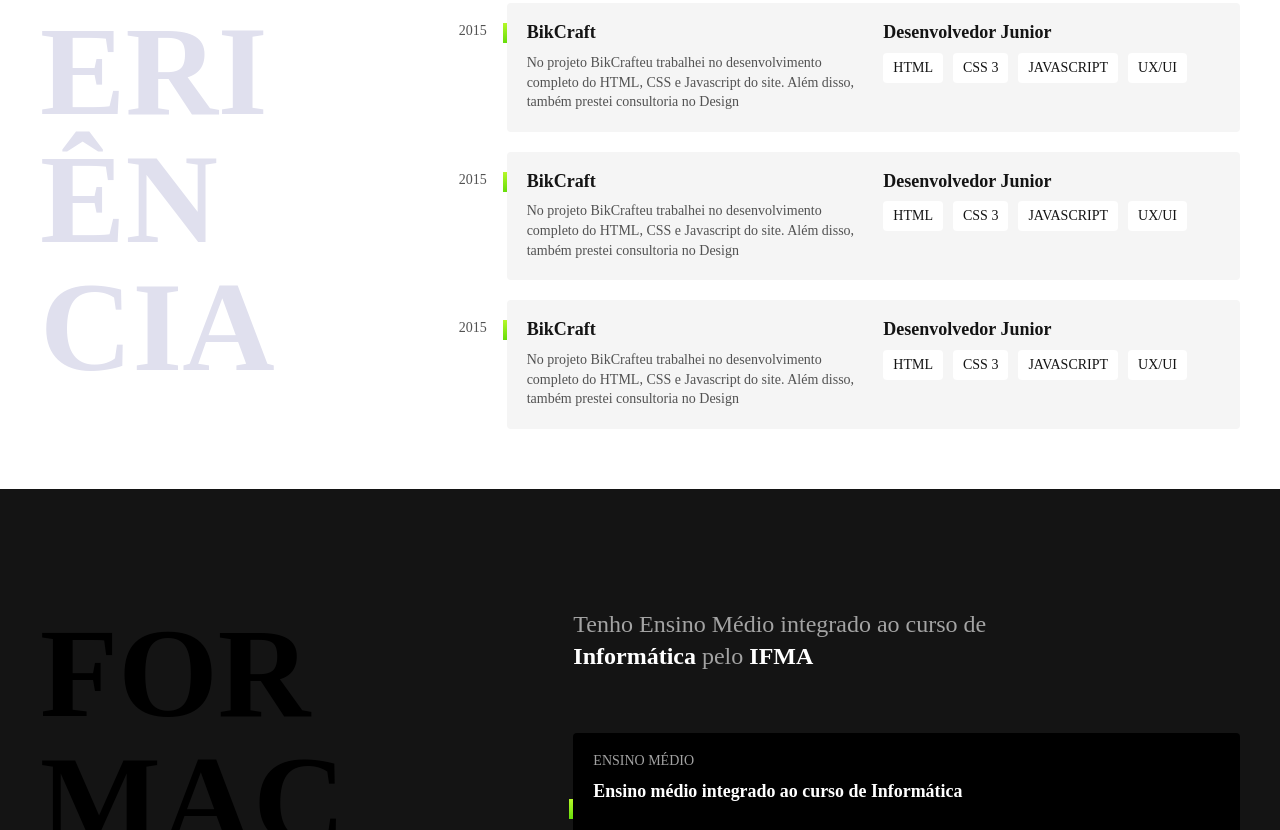
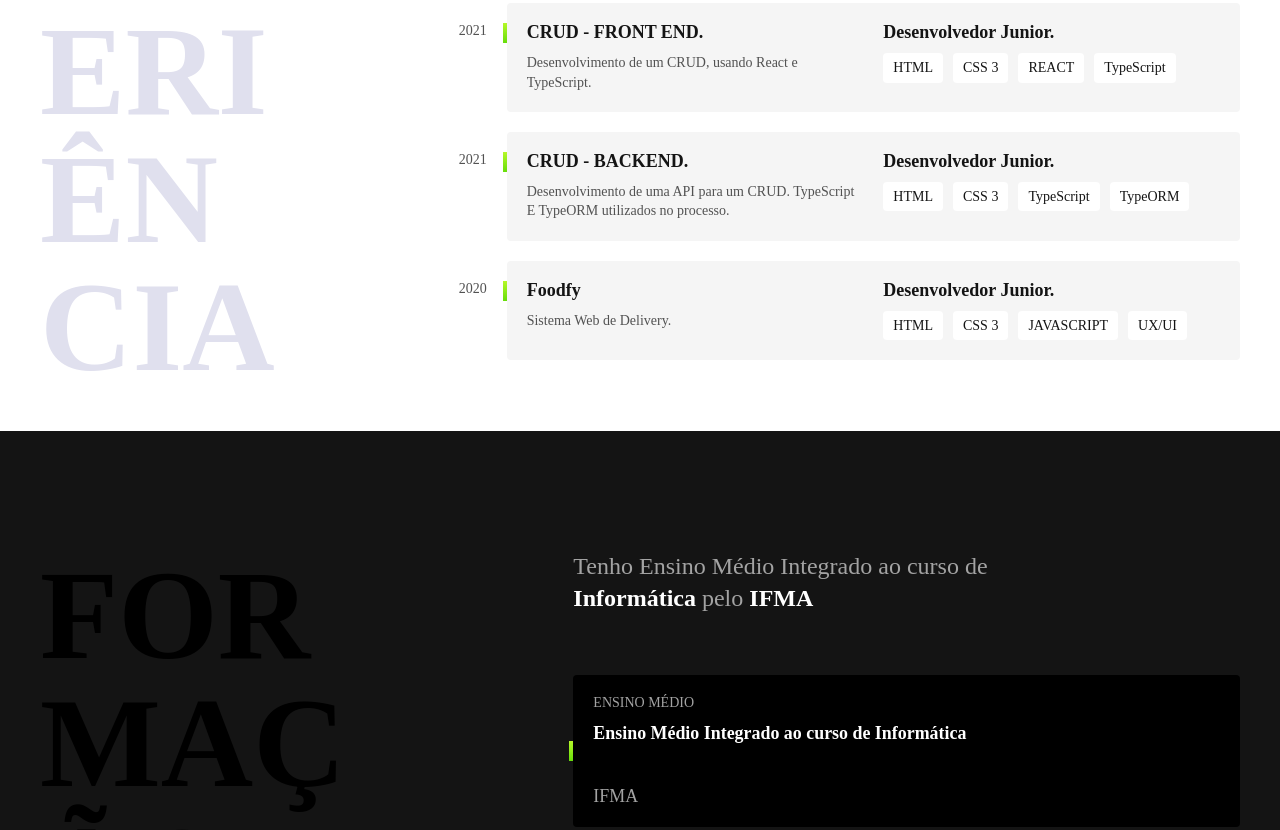
Before and after one commit to eliascmendhes/eliascmendhes.github.io, a plain HTML site: page index.html in a window 1280 px wide. Shown: the part 884-1714 px from the top of the page. Drawn offline with Linux system fonts and the light colour scheme.

Commit message:
Enviando melhorias e mudanças no código

```diff
--- a/css/introducao.css
+++ b/css/introducao.css
@@ -2,6 +2,7 @@
   max-width: 1200px;
   padding: 40px 20px;
   margin: 0 auto;
+  /* margin-bottom: 50px; */
   display: grid;
   grid-template-columns: 1fr 2fr;
   gap: 100px;
--- a/index.html
+++ b/index.html
@@ -4,23 +4,24 @@
 <head>
   <meta charset="UTF-8">
   <meta name="viewport" content="width=device-width, initial-scale=1.0">
-  <title>Lobo - Desenvolvedor e Designer</title>
+  <title>Elias - Desenvolvedor e Designer</title>
   <meta name="description" content="Desenvolvedor Web Jr">
   <link rel="stylesheet" href="./css/style.css">
   <link rel="icon" href="./favicon.svg" type="image/svg+xml">
   <link rel="preconnect" href="https://fonts.googleapis.com">
-<link rel="preconnect" href="https://fonts.gstatic.com" crossorigin>
-<link href="https://fonts.googleapis.com/css2?family=Fira+Sans:ital,wght@0,700;1,400&display=swap" rel="stylesheet">
+  <link rel="preconnect" href="https://fonts.gstatic.com" crossorigin>
+  <link href="https://fonts.googleapis.com/css2?family=Fira+Sans:ital,wght@0,700;1,400&display=swap" rel="stylesheet">
 </head>
 
 <body>
+
   <header class="header">
-    <img src="./img/marca.svg" alt="Marca Elias" width="104" height="38">
+    <h1>Elias</h1>
     <nav>
       <ul class="header-menu">
         <li>
           <a href="#experiencia">
-            Experiencia
+            Experiência
           </a>
         </li>
 
@@ -40,12 +41,14 @@
   </header>
 
   <main class="introducao">
-    <img src="./img/perfil.jpg" alt="Foto do Perfil" width="360px" height="520px">
     <!-- Introdução -->
     <div>
-      <h1>Desenvolvedor <br> Front End & <br> UX/UI Designer</h1>
+      <h1>Desenvolvedor <br> Front End & <br> UX / UI Designer</h1>
       <p>Localizado no Maranhão</p>
     </div>
+
+    <img src="./img/svgconteudo.svg" alt="Foto do Perfil" width="360px" height="520px">
+
   </main>
 
   <section class="experiencia" id="experiencia" aria-label="Experiência">
@@ -54,50 +57,42 @@
       <p class="experiencia-texto">Estudo e atualmente desenvolvo projetos para Web</p>
 
       <div class="empresa">
-        <span class="empresa-ano">2015</span>
-        <h3 class="empresa-titulo">BikCraft</h3>
-        <span class="empresa-titulo">Desenvolvedor Junior</span>
-        <p class="empresa-texto">No projeto BikCrafteu trabalhei no
-          desenvolvimento completo do HTML, CSS e
-          Javascript do site. Além disso, também prestei
-          consultoria no Design</p>
+        <span class="empresa-ano">2021</span>
+        <h3 class="empresa-titulo">CRUD - FRONT END.</h3>
+        <span class="empresa-titulo">Desenvolvedor Junior.</span>
+        <p class="empresa-texto">Desenvolvimento de um CRUD, usando React e TypeScript.</p>
 
         <ul class="empresa-habilidade">
           <li>HTML</li>
           <li>CSS 3</li>
-          <li>JAVASCRIPT</li>
-          <li>UX/UI</li>
+          <li>REACT</li>
+          <li>TypeScript</li>
 
         </ul>
       </div>
 
       <div class="empresa">
-        <span class="empresa-ano">2015</span>
-        <h3 class="empresa-titulo">BikCraft</h3>
-        <span class="empresa-titulo">Desenvolvedor Junior</span>
-        <p class="empresa-texto">No projeto BikCrafteu trabalhei no
-          desenvolvimento completo do HTML, CSS e
-          Javascript do site. Além disso, também prestei
-          consultoria no Design</p>
+        <span class="empresa-ano">2021</span>
+        <h3 class="empresa-titulo">CRUD - BACKEND.</h3>
+        <span class="empresa-titulo">Desenvolvedor Junior.</span>
+        <p class="empresa-texto">Desenvolvimento de uma API para um CRUD. TypeScript E TypeORM utilizados no processo.
+        </p>
 
         <ul class="empresa-habilidade">
           <li>HTML</li>
           <li>CSS 3</li>
-          <li>JAVASCRIPT</li>
-          <li>UX/UI</li>
+          <li>TypeScript</li>
+          <li>TypeORM</li>
 
         </ul>
       </div>
 
 
       <div class="empresa">
-        <span class="empresa-ano">2015</span>
-        <h3 class="empresa-titulo">BikCraft</h3>
-        <span class="empresa-titulo">Desenvolvedor Junior</span>
-        <p class="empresa-texto">No projeto BikCrafteu trabalhei no
-          desenvolvimento completo do HTML, CSS e
-          Javascript do site. Além disso, também prestei
-          consultoria no Design</p>
+        <span class="empresa-ano">2020</span>
+        <h3 class="empresa-titulo">Foodfy</h3>
+        <span class="empresa-titulo">Desenvolvedor Junior.</span>
+        <p class="empresa-texto">Sistema Web de Delivery.</p>
 
         <ul class="empresa-habilidade">
           <li>HTML</li>
@@ -121,14 +116,14 @@
 
       <div>
         <p class="formacao-texto">
-          Tenho Ensino Médio integrado ao curso de
+          Tenho Ensino Médio Integrado ao curso de
           <strong>Informática</strong> pelo <strong>IFMA</strong>
         </p>
 
         <ul class="faculdade-lista">
           <li class="faculdade">
             <span class="faculdade-tipo">Ensino médio</span>
-            <h3 class="faculdade-curso">Ensino médio integrado ao curso de Informática</h3>
+            <h3 class="faculdade-curso">Ensino Médio Integrado ao curso de Informática</h3>
             <span class="faculdade-instituicao">IFMA</span>
           </li>
 
@@ -147,8 +142,8 @@
           <div class="idiomas">
             <h3>Idiomas</h3>
             <ul>
-              <li>Inglês<span> / Intermediário.</span></li>
-              <li>Português<span> / Intermediário.</span></li>
+              <li>Português<span> / Fluente.</span></li>
+              <li>Inglês<span> / Básico.</span></li>
 
             </ul>
           </div>
@@ -165,7 +160,6 @@
       <ul class="footer-contato">
         <li>Elias C Mendes</li>
         <li>98 9 92158531</li>
-        <li><a href="">@eliascmendhes</a></li>
       </ul>
 
       <p class="footer-copy">2022</p>
```
